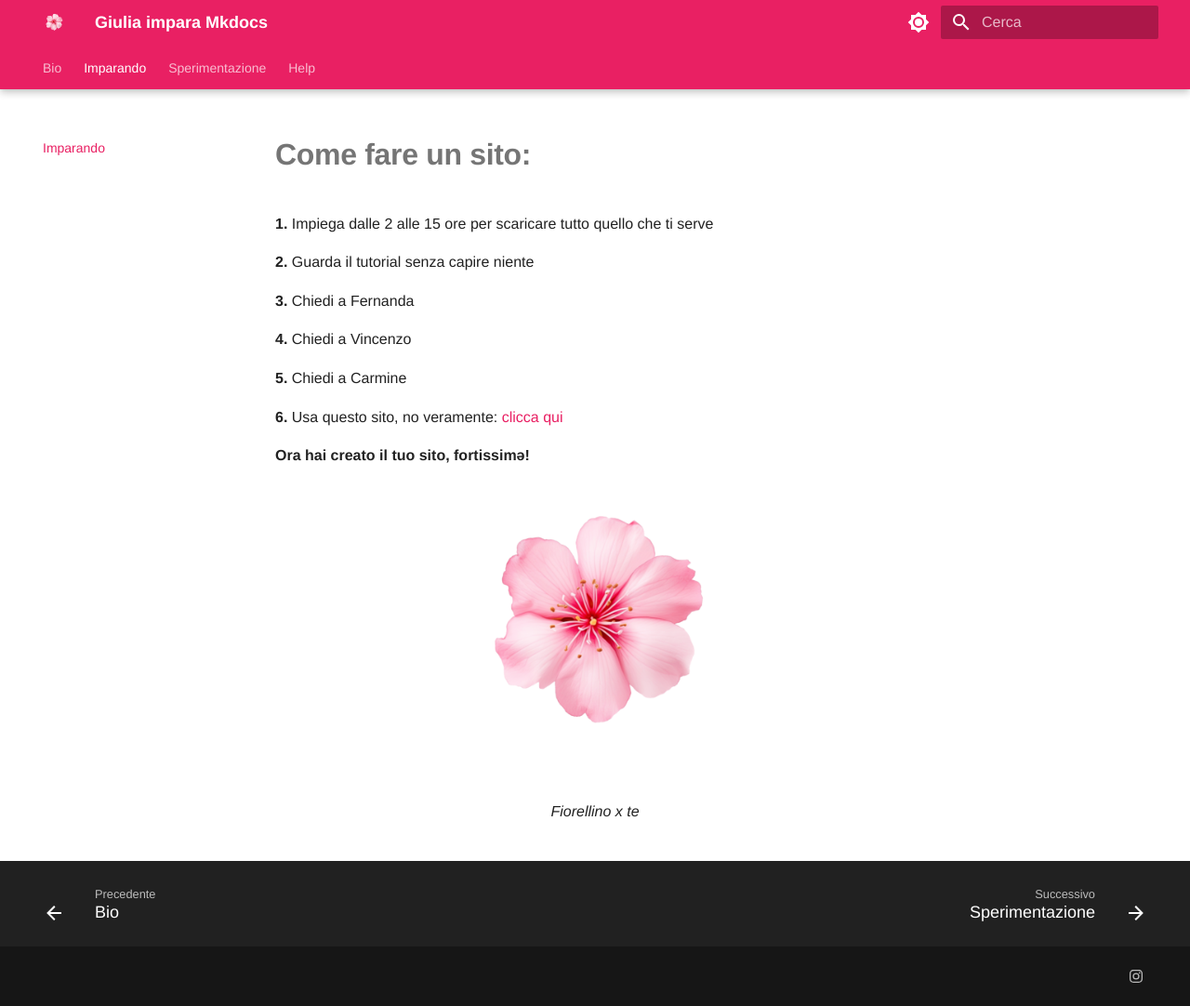
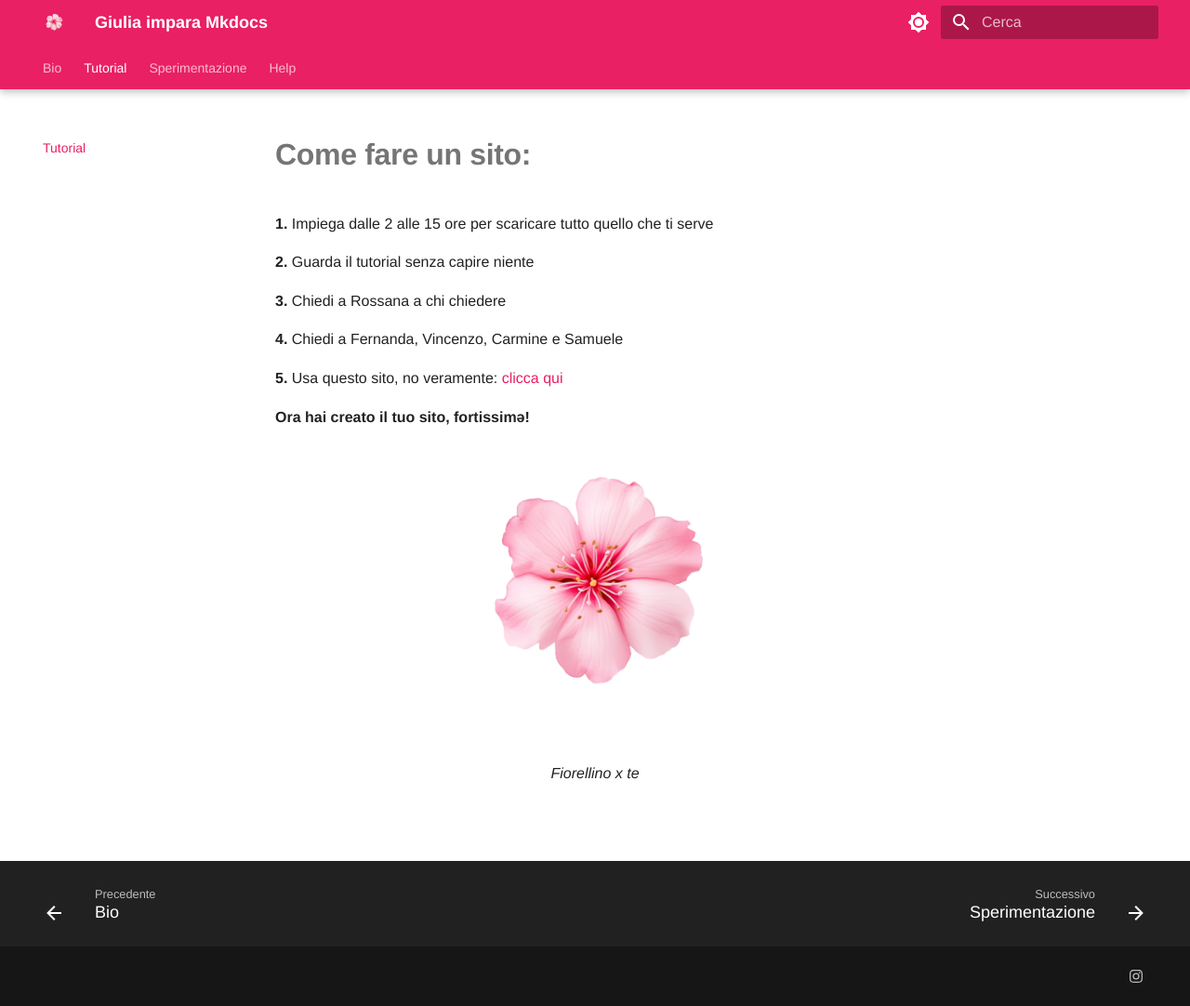
Before and after one commit to giulia-genovese/imparandomkdocs, an MkDocs documentation site: the page built from docs/Tutorial.md, in a window 1280 px wide and 1082 px high. Shown: the whole window at 93% size. Built offline with MkDocs 1.6.1 and Material for MkDocs 9.7.7, drawn with Linux system fonts in a browser that asks for light colours; some web fonts are replaced.

Commit message:
aggiornato pagina tutorial

```diff
--- a/docs/Imparando.md
+++ b/docs/Tutorial.md
@@ -4,13 +4,11 @@
 
 **2.** Guarda il tutorial senza capire niente
 
-**3.** Chiedi a Fernanda
+**3.** Chiedi a Rossana a chi chiedere
 
-**4.** Chiedi a Vincenzo
+**4.** Chiedi a Fernanda, Vincenzo, Carmine e Samuele
 
-**5.** Chiedi a Carmine
-
-**6.** Usa questo sito, no veramente: [clicca qui](https://squidfunk.github.io/mkdocs-material/creating-your-site/)
+**5.** Usa questo sito, no veramente: [clicca qui](https://squidfunk.github.io/mkdocs-material/creating-your-site/)
 
 **Ora hai creato il tuo sito, fortissimǝ!**
 <figure markdown="span">
--- a/mkdocs.yml
+++ b/mkdocs.yml
@@ -41,7 +41,7 @@ theme:
 
 nav:
   - Bio: index.md
-  - Imparando: Imparando.md
+  - Tutorial: Tutorial.md
   - Sperimentazione: Sperimentazione.md
   - Help: Help.md
 
```
